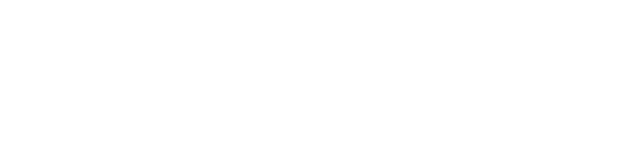
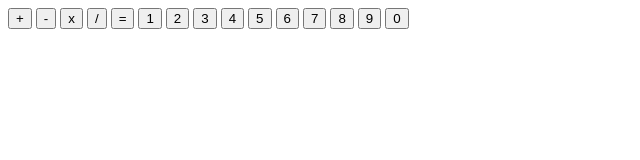
Before and after one commit to sahilsarawagi/p5-Calculator, a plain HTML site: page index.html in a window 1280 px wide. Shown: the whole page, without its empty margins (0-640 px from the left). Drawn offline with Linux system fonts and the light colour scheme.

Commit message:
- added buttons - added  operation function

```diff
--- a/index.html
+++ b/index.html
@@ -7,7 +7,35 @@
     <title>Calculator</title>
 </head>
 <body>
+    <button value="+" class="operator">+</button>
+    <button value="-" class="operator">-</button>
+    <button value="x" class="operator">x</button>
+    <button value="/" class="operator">/</button>
+    <button value="=" class="equalSign">=</button>
+    <button value=1 class="numbers">1</button>
+    <button value=2 class="numbers">2</button>
+    <button value=3 class="numbers">3</button>
+    <button value=4 class="numbers">4</button>
+    <button value=5 class="numbers">5</button>
+    <button value=6 class="numbers">6</button>
+    <button value=7 class="numbers">7</button>
+    <button value=8 class="numbers">8</button>
+    <button value=9 class="numbers">9</button>
+    <button value=0 class="numbers">0</button>
+    <script>
+        function add(a,b){
+            return a+b;
+        }
+        function subtract(a,b){
+            return a-b;
+        }
+        function multiplication(a,b){
+            return a*b;
+        }
+        function division(a,b){
+            return a/b;
+        }
 
-    <script></script>
+    </script>
 </body>
 </html>
```
